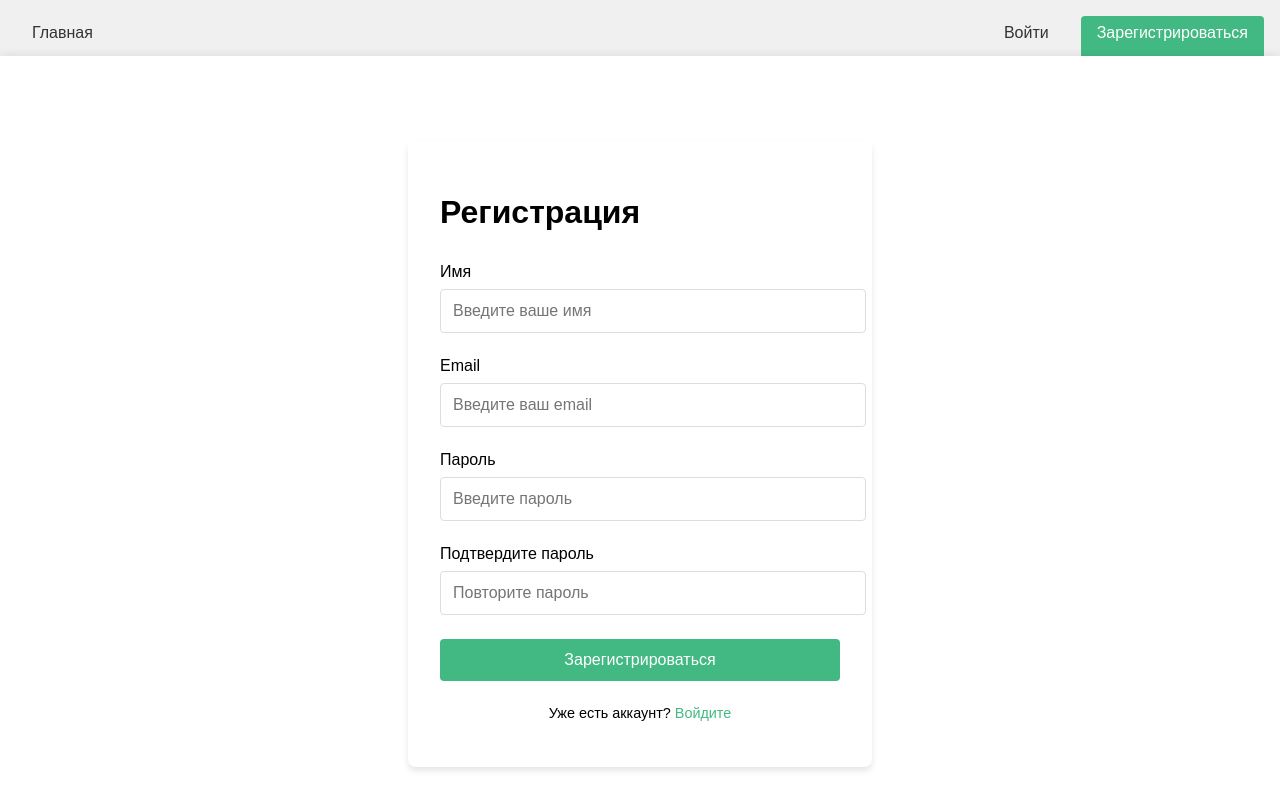
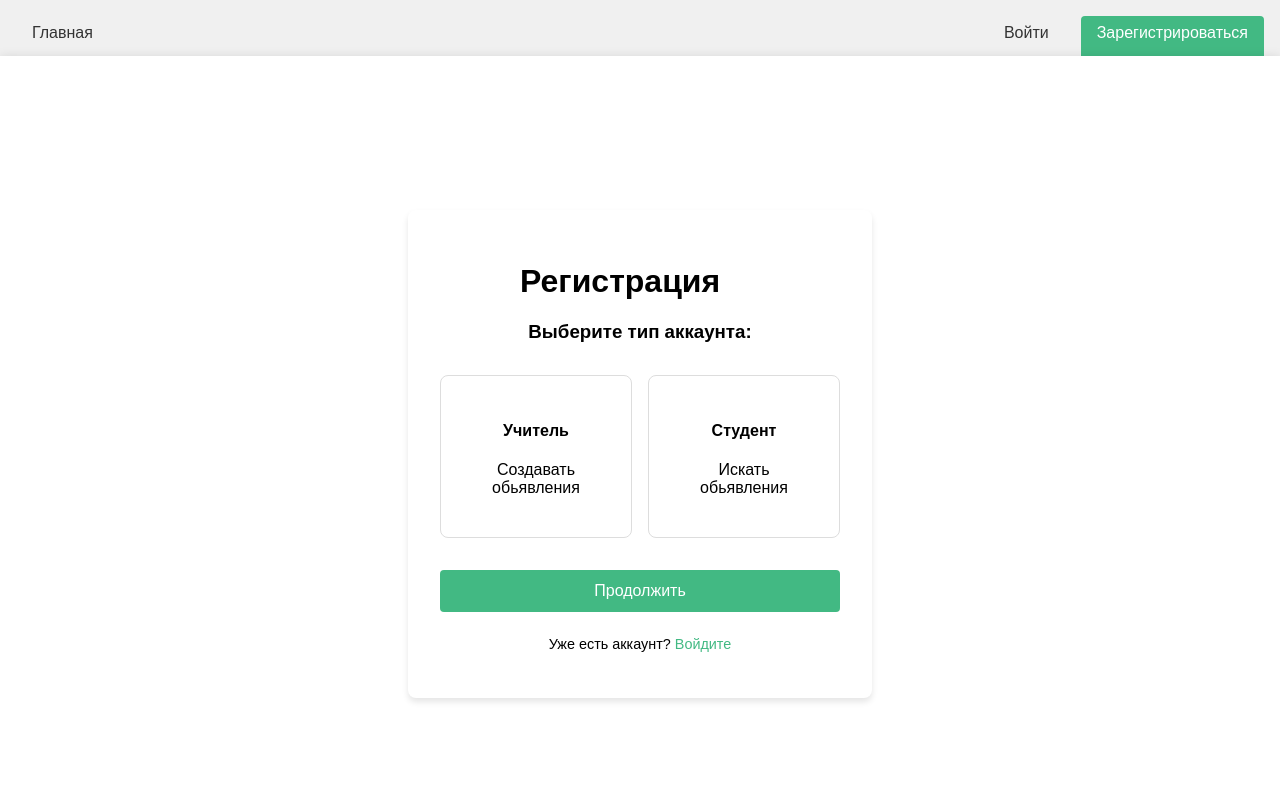
Before and after one commit to Snj203/birja, a Vue app: page /register in a window 1280 px wide. Shown: the top 810 px of the page. Built offline with nearby package versions, Linux system fonts and the light colour scheme.

Commit message:
feat(login,reg): updated to entity data

```diff
--- a/src/App.vue
+++ b/src/App.vue
@@ -33,11 +33,11 @@ body {
   height: 7vh;
 }
 .container-view {
-  min-width: 90vw;         /* или фиксированная ширина, например 800px */
-  min-height: 80vh;       /* или min-height, max-height и т.д. */
+  min-width: 90vw;
+  min-height: 80vh;
   padding: 1rem;
   background-color: #fff;
-  overflow: auto;      /* добавит скролл, если контент выходит за границы */
+  overflow: auto;
   box-shadow: 0 0 10px rgba(0, 0, 0, 0.1);
 }
 </style>
--- a/src/views/LoginView.vue
+++ b/src/views/LoginView.vue
@@ -5,12 +5,12 @@
 
       <form @submit.prevent="handleLogin" class="auth-form">
         <div class="form-group">
-          <label for="email">Email</label>
+          <label for="username">Имя пользователя</label>
           <input
-            type="email"
-            id="email"
-            v-model="email"
-            placeholder="Введите ваш email"
+            type="text"
+            id="username"
+            v-model="username"
+            placeholder="Введите ваш username"
             required
           >
         </div>
@@ -42,15 +42,15 @@ export default {
   name: 'LoginView',
   data() {
     return {
-      email: '',
+      username: '',
       password: ''
     }
   },
   methods: {
     handleLogin() {
-      // Здесь будет логика входа
-      console.log('Login attempt with:', this.email, this.password)
-      // В реальном приложении здесь был бы вызов API
+      // logic
+      console.log('Login attempt with:', this.username, this.password)
+      // api
     }
   },
   metaInfo: {
--- a/src/views/RegisterView.vue
+++ b/src/views/RegisterView.vue
@@ -3,14 +3,59 @@
     <div class="auth-container">
       <h1>Регистрация</h1>
 
-      <form @submit.prevent="handleRegister" class="auth-form">
+      <div v-if="step === 1" class="user-type-selection">
+        <h3>Выберите тип аккаунта:</h3>
+        <div class="user-types">
+          <div
+            v-for="type in userTypes"
+            :key="type.value"
+            class="user-type-card"
+            :class="{ selected: selectedUserType === type.value }"
+            @click="selectUserType(type.value)"
+          >
+            <h4>{{ type.label }}</h4>
+            <p>{{ type.description }}</p>
+          </div>
+        </div>
+        <button
+          class="auth-button"
+          @click="nextStep"
+          :disabled="!selectedUserType"
+        >
+          Продолжить
+        </button>
+      </div>
+
+      <form v-if="step === 2" @submit.prevent="handleRegister" class="auth-form">
+        <div class="form-group">
+          <label for="username">Имя пользователя</label>
+          <input
+            type="text"
+            id="username"
+            v-model="formData.username"
+            placeholder="Введите ваше имя пользователя"
+            required
+          >
+        </div>
+
         <div class="form-group">
           <label for="name">Имя</label>
           <input
             type="text"
             id="name"
-            v-model="name"
+            v-model="formData.name"
             placeholder="Введите ваше имя"
+            required
+          >
+        </div>
+
+        <div class="form-group">
+          <label for="surname">Фамилия</label>
+          <input
+            type="text"
+            id="surname"
+            v-model="formData.surname"
+            placeholder="Введите вашу Фамилия"
             required
           >
         </div>
@@ -20,7 +65,7 @@
           <input
             type="email"
             id="email"
-            v-model="email"
+            v-model="formData.email"
             placeholder="Введите ваш email"
             required
           >
@@ -31,28 +76,53 @@
           <input
             type="password"
             id="password"
-            v-model="password"
+            v-model="formData.password"
             placeholder="Введите пароль"
             required
           >
         </div>
 
         <div class="form-group">
-          <label for="confirmPassword">Подтвердите пароль</label>
+          <label for="password-d">Повторите пароль</label>
           <input
             type="password"
-            id="confirmPassword"
-            v-model="confirmPassword"
-            placeholder="Повторите пароль"
+            id="password-d"
+            v-model="formData.confirmPassword"
+            placeholder="Введите пароль"
             required
           >
         </div>
+
+        <template v-if="selectedUserType === 'tutor'">
+          <div class="form-group">
+            <label for="name">Описание/Опыт</label>
+            <textarea
+              id="dec"
+              v-model="formData.dec"
+              placeholder="Введите описание вышего опыта работы/что вы преподаёте"
+              required
+              rows="12"
+              cols="55"
+            ></textarea>
+          </div>
+
+          <div class="form-group">
+            <label for="exp">Лет опыта</label>
+            <input
+              type="exp"
+              id="exp"
+              v-model="formData.exp"
+              placeholder=""
+            >
+          </div>
+        </template>
 
         <button type="submit" class="auth-button">Зарегистрироваться</button>
       </form>
 
       <div class="auth-footer">
         <p>Уже есть аккаунт? <router-link to="/login">Войдите</router-link></p>
+        <button v-if="step === 2" class="back-button" @click="prevStep">Назад</button>
       </div>
     </div>
   </main>
@@ -63,36 +133,64 @@ export default {
   name: 'RegisterView',
   data() {
     return {
-      name: '',
-      email: '',
-      password: '',
-      confirmPassword: ''
+      step: 1,
+      selectedUserType: null,
+      userTypes: [
+        {
+          value: 'tutor',
+          label: 'Учитель',
+          description: ' Создавать обьявления '
+        },
+        {
+          value: 'student',
+          label: 'Студент',
+          description: ' Искать обьявления '
+        }
+      ],
+      formData: {
+        username: '',
+        name: '',
+        surname: '',
+        email: '',
+        password: '',
+        exp: '',
+        dec: '',
+        confirmPassword: '',
+
+      }
     }
   },
   methods: {
+    selectUserType(type) {
+      this.selectedUserType = type
+    },
+    nextStep() {
+      if (this.selectedUserType) {
+        this.step = 2
+      }
+    },
+    prevStep() {
+      this.step = 1
+    },
     handleRegister() {
-      if (this.password !== this.confirmPassword) {
+      if (this.formData.password !== this.formData.confirmPassword) {
         alert('Пароли не совпадают!')
         return
       }
 
-      // Здесь будет логика регистрации
-      console.log('Registration attempt with:', {
-        name: this.name,
-        email: this.email,
-        password: this.password
-      })
-      // В реальном приложении здесь был бы вызов API
+      const userData = {
+        ...this.formData,
+        userType: this.selectedUserType
+      }
+
+      console.log('Registration data:', userData)
+      // API
     }
-  },
-  metaInfo: {
-    title: 'Регистрация'
   }
 }
 </script>
 
 <style scoped>
-/* Стили такие же как в LoginView, можно вынести в общий файл */
 .auth-view {
   display: flex;
   justify-content: center;
@@ -158,4 +256,48 @@ export default {
   color: #42b983;
   text-decoration: none;
 }
+
+.user-type-selection {
+  text-align: center;
+}
+
+.user-types {
+  display: flex;
+  justify-content: center;
+  gap: 1rem;
+  margin: 2rem 0;
+}
+
+.user-type-card {
+  padding: 1.5rem;
+  border: 1px solid #ddd;
+  border-radius: 8px;
+  cursor: pointer;
+  transition: all 0.3s ease;
+  width: 200px;
+}
+
+.user-type-card:hover {
+  border-color: #42b983;
+}
+
+.user-type-card.selected {
+  border-color: #42b983;
+  background-color: rgba(66, 185, 131, 0.1);
+}
+
+.back-button {
+  background: none;
+  border: none;
+  color: #42b983;
+  cursor: pointer;
+  margin-top: 1rem;
+}
+
+h1{
+  margin-left: 80px;
+}
+.back-button:hover {
+  text-decoration: underline;
+}
 </style>
```
Also changed, not shown: 2 other files (tests, documents, lock files or other folders).
